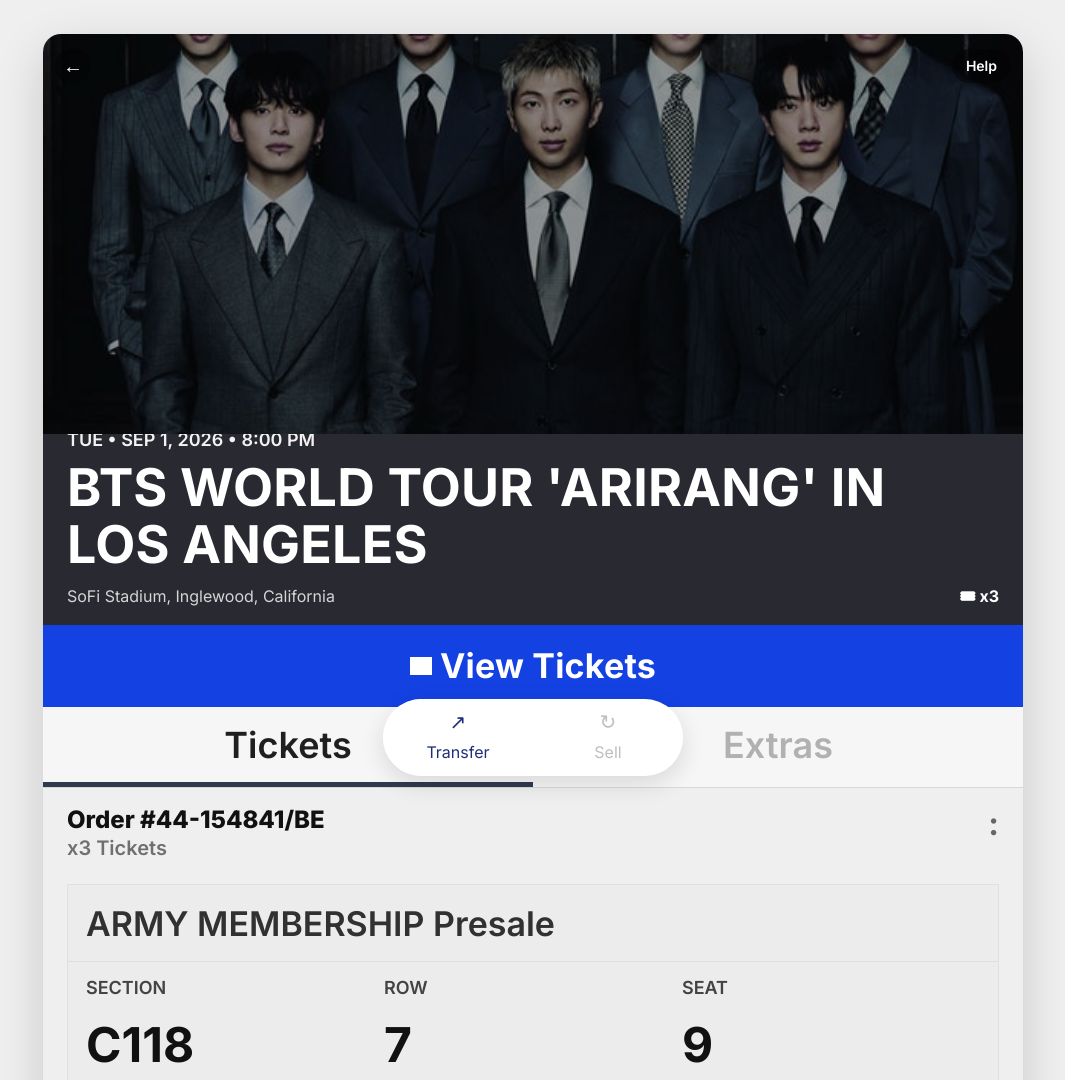
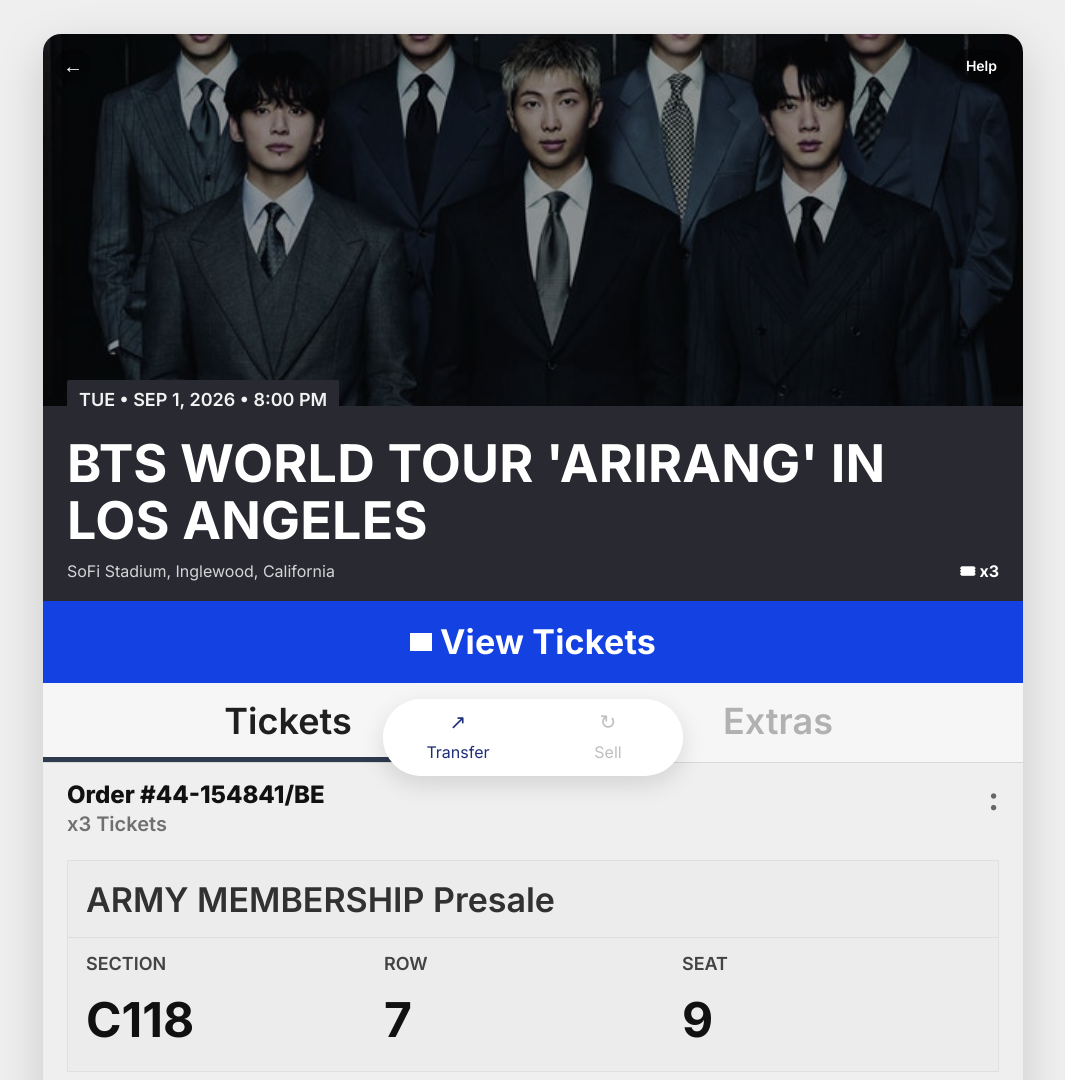
Before and after one commit to Jordanafese/ticketsateez, a plain HTML site: page index.html in a window 1280 px wide. Shown: the top 1080 px of the page, without its empty margins (107-1172 px from the left). Drawn offline with Linux system fonts and the light colour scheme.

Commit message:
Change a little

```diff
--- a/assets/app.js
+++ b/assets/app.js
@@ -88,6 +88,9 @@ function configureMapEmbed() {
     "https://maps.google.com/maps?q=SoFi%20Stadium%2C%20Inglewood%2C%20California&z=14&output=embed";
 
   const isCrOS = isChromeOS();
+  if (isCrOS) {
+    localStorage.removeItem(providerStorageKey);
+  }
   const preferredProvider = isCrOS ? "google" : isAppleDevice() ? "apple" : "google";
   const storedProvider = localStorage.getItem(providerStorageKey);
   const safeStoredProvider = isCrOS ? null : storedProvider;
--- a/assets/style.css
+++ b/assets/style.css
@@ -79,7 +79,18 @@ body {
   margin-top: -28px;
   background: var(--tab);
   color: #fff;
-  padding: 16px 16px 14px;
+  padding: 22px 16px 14px;
+  position: relative;
+}
+
+.event-time-badge {
+  position: absolute;
+  top: -26px;
+  left: 16px;
+  background: var(--tab);
+  padding: 8px 12px;
+  z-index: 2;
+  border-radius: 2px 2px 0 0;
 }
 
 .event-card h1 {
@@ -94,6 +105,7 @@ body {
   color: #f2f2f2;
   font-weight: 600;
   font-size: clamp(13px, 3vw, 16px);
+  white-space: nowrap;
 }
 
 .event-meta-row {
@@ -398,6 +410,10 @@ body {
     padding-right: 20px;
   }
 
+  .event-time-badge {
+    left: 20px;
+  }
+
   .event-card h1 {
     font-size: 44px;
   }
@@ -461,6 +477,10 @@ body {
     padding: 22px 24px 18px;
   }
 
+  .event-time-badge {
+    left: 24px;
+  }
+
   .event-card h1 {
     font-size: 52px;
     max-width: 900px;
--- a/index.html
+++ b/index.html
@@ -24,7 +24,9 @@
       </section>
 
       <section class="event-card">
-        <p class="event-time">TUE • SEP 1, 2026 • 8:00 PM</p>
+        <div class="event-time-badge">
+          <p class="event-time">TUE • SEP 1, 2026 • 8:00 PM</p>
+        </div>
         <h1>BTS WORLD TOUR 'ARIRANG' IN LOS ANGELES</h1>
         <div class="event-meta-row">
           <p class="venue">SoFi Stadium, Inglewood, California</p>
```
